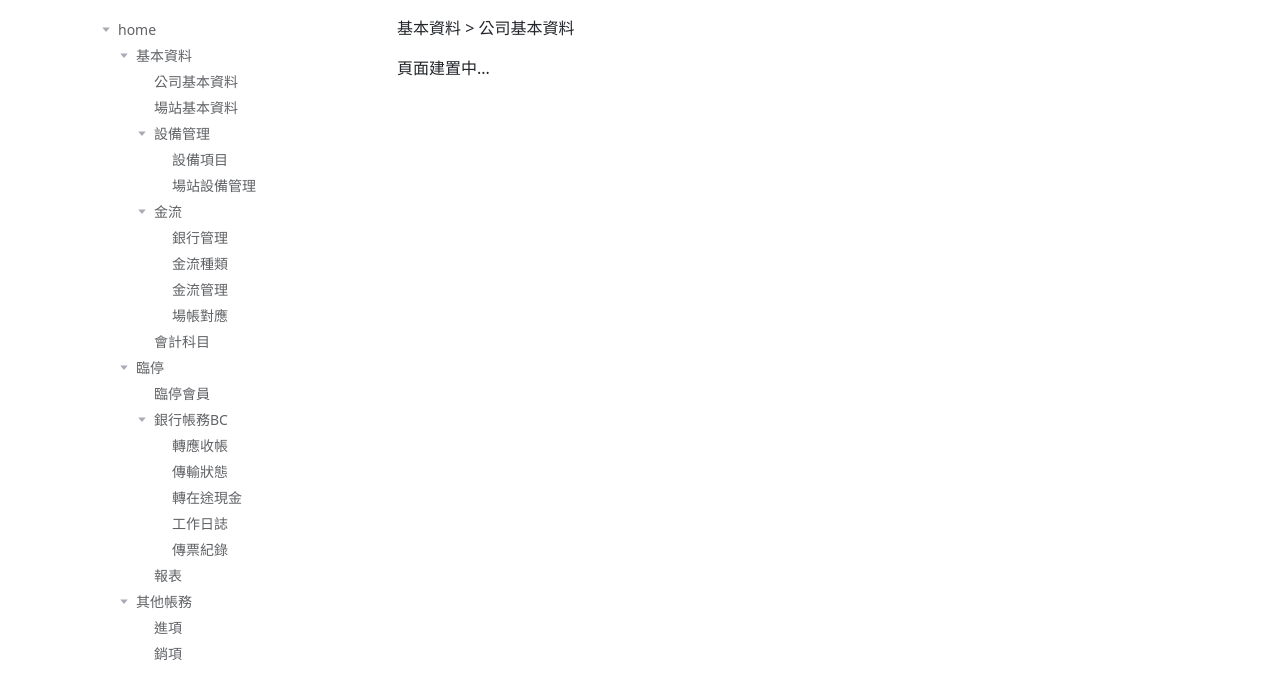
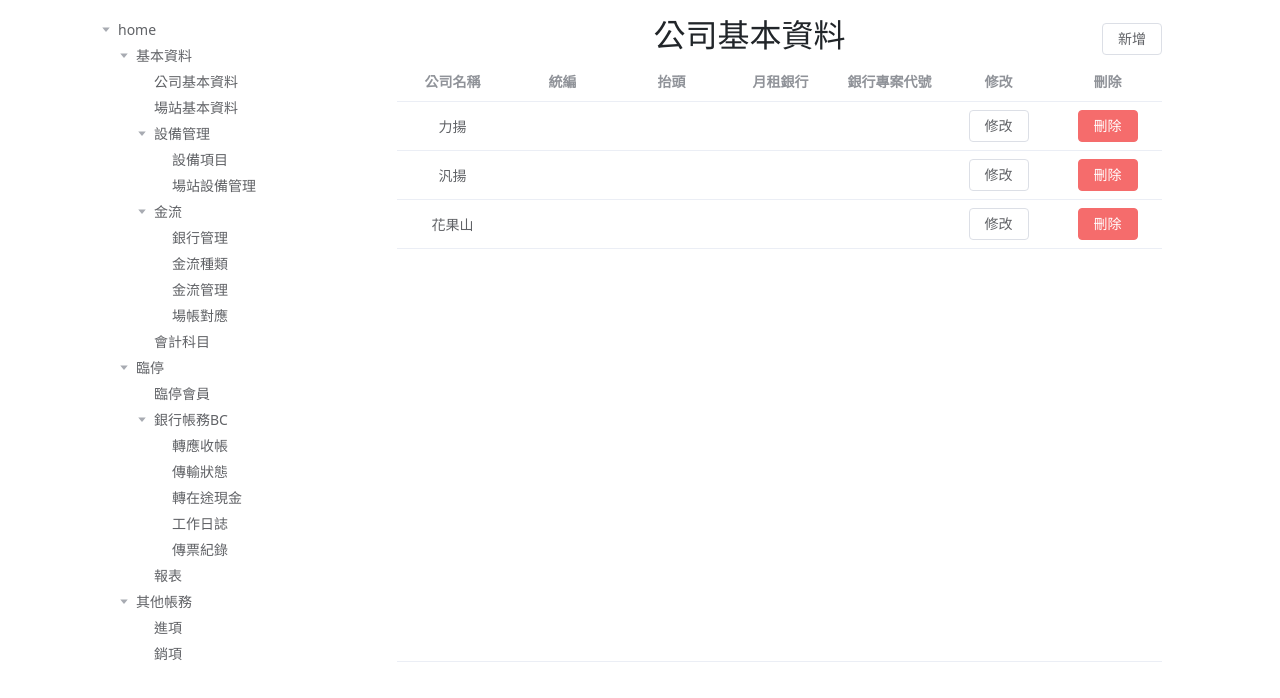
Before and after one commit to mitwitCTC/reconciliation, a Vue app: page /basic/companies in a window 1280 px wide. Both pictures are taken after typing "Sample", "Sample123" into the empty fields and a click on the button "登入". Shown: the top 698 px of the page. Built offline with nearby package versions, Linux system fonts and the light colour scheme.

Commit message:
feat: update CompaniesView layout

```diff
--- a/src/views/basicInfo/CompaniesView.vue
+++ b/src/views/basicInfo/CompaniesView.vue
@@ -1,16 +1,203 @@
 <template>
-    <div class="container">
-        <p>{{ text }}</p>
-        <p>頁面建置中...</p>
+  <div class="container">
+    <div class="d-flex justify-content-center align-items-center">
+      <h2 class="flex-grow-1 text-center">{{ pageTitle }}</h2>
+      <el-button class="ms-auto" @click="openCompanyDialog()">新增</el-button>
     </div>
+
+    <el-table :data="companies" height="600">
+      <el-table-column align="center" prop="name" label="公司名稱" />
+      <el-table-column align="center" prop="taxNumber" label="統編" />
+      <el-table-column align="center" prop="receiptTitle" label="抬頭" />
+      <el-table-column align="center" prop="monthlyBank" label="月租銀行" />
+      <el-table-column align="center" prop="accountNumber" label="銀行專案代號" />
+      <el-table-column align="center" label="修改" fixed="right">
+        <template v-slot="scope">
+          <el-button @click="openCompanyDialog(scope.row)">修改</el-button>
+        </template>
+      </el-table-column>
+      <el-table-column align="center" label="刪除" fixed="right">
+        <template v-slot="scope">
+          <el-button type="danger" @click="openDeleteCompanyDialog(scope.row)">刪除</el-button>
+        </template>
+      </el-table-column>
+    </el-table>
+
+    <el-dialog v-model="dialogVisible" :title="dialogTitle" width="500" center>
+      <el-form
+        :model="currentCompany"
+        label-width="auto"
+        :rules="companiesFormRules"
+        ref="eidtCompanyForm"
+      >
+        <el-form-item label="公司名稱" prop="name">
+          <el-input v-model="currentCompany.name"></el-input>
+        </el-form-item>
+        <el-form-item label="統編" prop="taxNumber">
+          <el-input v-model="currentCompany.taxNumber" type="number"></el-input>
+        </el-form-item>
+        <el-form-item label="抬頭" prop="receiptTitle">
+          <el-input v-model="currentCompany.receiptTitle"></el-input>
+        </el-form-item>
+        <el-form-item label="月租銀行" prop="monthlyBank">
+          <el-input v-model="currentCompany.monthlyBank"></el-input>
+        </el-form-item>
+        <el-form-item label="銀行專案代號" prop="accountNumber">
+          <el-input v-model="currentCompany.accountNumber"></el-input>
+        </el-form-item>
+      </el-form>
+      <div class="dialog-footer">
+        <el-button @click="cancelSaveCompany">取消</el-button>
+        <el-button type="primary" @click="saveCompany">確定</el-button>
+      </div>
+    </el-dialog>
+
+    <el-dialog
+      v-model="deleteCompanyDialogVisible"
+      :close-on-click-modal="false"
+      title="刪除公司基本資料"
+      width="500"
+      center
+    >
+      <div class="d-flex flex-column">
+        <div class="row mb-2 justify-content-center">
+          <div class="col-3 text-end">公司名稱</div>
+          <div class="col-4 text-start fw-bold">{{ deleteCompanyData.name }}</div>
+        </div>
+        <div class="row mb-2 justify-content-center">
+          <div class="col-3 text-end">統編</div>
+          <div class="col-4 text-start fw-bold">{{ deleteCompanyData.taxNumber }}</div>
+        </div>
+        <div class="row mb-2 justify-content-center">
+          <div class="col-3 text-end">抬頭</div>
+          <div class="col-4 text-start fw-bold">{{ deleteCompanyData.receiptTitle }}</div>
+        </div>
+      </div>
+      <template #footer>
+        <div class="dialog-footer">
+          <el-button @click="deleteCompanyDialogVisible = false">取消</el-button>
+          <el-button type="danger" @click="deleteCompany">確認刪除</el-button>
+        </div>
+      </template>
+    </el-dialog>
+  </div>
 </template>
 
 <script>
 export default {
-    data(){
-        return {
-            text: "基本資料 > 公司基本資料"
+  data() {
+    return {
+      pageTitle: '',
+      companies: [],
+      dialogVisible: false,
+      currentCompany: {
+        name: '',
+        taxNumber: '',
+        receiptTitle: '',
+        monthlyBank: '',
+        accountNumber: ''
+      },
+      isEditing: false,
+      companiesFormRules: {
+        name: [{ required: true, message: '請輸入公司名稱', trigger: 'blur' }],
+        taxNumber: [
+          { required: true, min: 8, max: 8, message: '請輸入正確的統一編號格式', trigger: 'blur' }
+        ],
+        receiptTitle: [{ required: true, message: '請輸入公司抬頭', trigger: 'blur' }],
+        monthlyBank: [{ required: true, message: '請輸入月租銀行', trigger: 'blur' }],
+        accountNumber: [{ required: true, message: '請輸入銀行專案代號', trigger: 'blur' }]
+      },
+      deleteCompanyDialogVisible: false,
+      deleteCompanyData: null
+    }
+  },
+  computed: {
+    dialogTitle() {
+      return this.isEditing ? '修改公司資料' : '新增公司資料'
+    }
+  },
+  mounted() {
+    this.getPageTitle()
+    this.getCompanyData()
+  },
+  methods: {
+    getPageTitle() {
+      this.pageTitle = this.$route.name
+    },
+    getCompanyData() {
+      this.companies = [
+        {
+          id: 1,
+          name: '力揚',
+          taxNumber: null,
+          receiptTitle: null,
+          monthlyBank: null,
+          accountNumber: null,
+          deleteTime: '0'
+        },
+        {
+          id: 2,
+          name: '汎揚',
+          taxNumber: null,
+          receiptTitle: null,
+          monthlyBank: null,
+          accountNumber: null,
+          deleteTime: '0'
+        },
+        {
+          id: 3,
+          name: '花果山',
+          taxNumber: null,
+          receiptTitle: null,
+          monthlyBank: null,
+          accountNumber: null,
+          deleteTime: '0'
         }
+      ]
     },
+    openCompanyDialog(company) {
+      if (company) {
+        // 編輯模式
+        this.currentCompany = { ...company }
+        this.isEditing = true
+      } else {
+        // 新增模式
+        this.currentCompany = {
+          name: '',
+          taxNumber: '',
+          receiptTitle: '',
+          monthlyBank: '',
+          accountNumber: ''
+        }
+        this.isEditing = false
+      }
+      this.dialogVisible = true
+    },
+    saveCompany() {
+      this.$refs.eidtCompanyForm.validate((valid) => {
+        if (valid) {
+          if (this.isEditing) {
+            console.log('修改成功', this.currentCompany)
+          } else {
+            console.log('新增成功', this.currentCompany)
+          }
+          this.dialogVisible = false
+        }
+      })
+    },
+    cancelSaveCompany() {
+      this.dialogVisible = false
+      this.$refs.eidtCompanyForm.clearValidate()
+    },
+    openDeleteCompanyDialog(scope) {
+      this.deleteCompanyDialogVisible = true
+      this.deleteCompanyData = scope
+      console.log('刪除公司資料', this.deleteCompanyData)
+    },
+    deleteCompany() {
+      console.log('成功刪除公司資料', this.deleteCompanyData.id)
+      this.deleteCompanyDialogVisible = false
+    }
+  }
 }
 </script>
```
